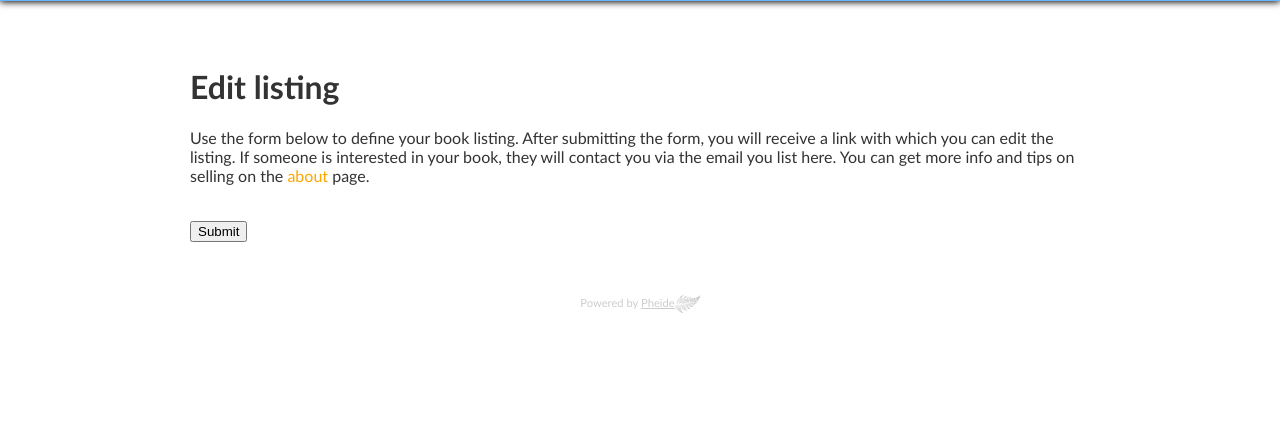
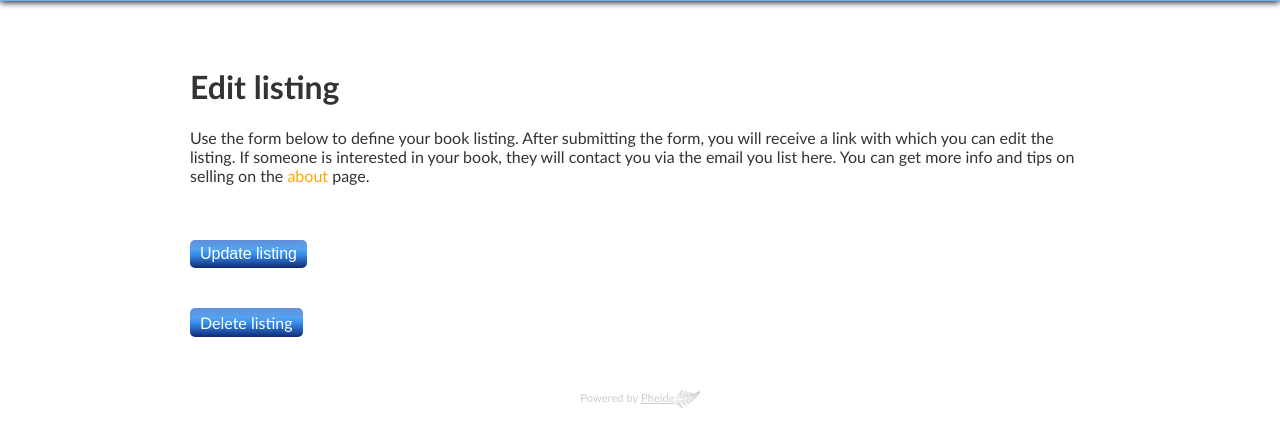
Before and after one commit to phoxicle/timboektu, a Django app: template timboektu/templates/edit.html in a window 1280 px wide. Shown: the part 109-556 px from the top of the page. Run offline with Django 3.2, Linux system fonts and the light colour scheme; tables that the repository leaves empty hold one stand-in row (values such as "Sample post"); the template is opened without the code that fills it: values that come from a table or form of the project are taken from there, most other values are stand-ins (such as "Sample title", 1, 10 or a date in 2020); parts of the project's set-up code (start-up, migrations or seed data) failed here and were passed over.

Commit message:
Adding delete page

```diff
--- a/timboektu/books/static/css/global.css
+++ b/timboektu/books/static/css/global.css
@@ -204,10 +204,14 @@ background: #eee;
 }
 
 a.button,
-div.button a {
+div.button a,
+input[type=submit] {
+	cursor: pointer;
+	font-size: 1em;
+	border: 0;
 	display: inline-block;
 	margin: 20px 0;
-	padding: 5px;
+	padding: 5px 10px;
 	border-radius: 5px;
 	color: white;
 	background: rgb(99,142,216); /* Old browsers */
@@ -221,7 +225,8 @@ div.button a {
 }
 
 a.button:hover,
-div.button a:hover {
+div.button a:hover,
+input[type=submit]:hover {
 background: rgb(254,204,177); /* Old browsers */
 background: -moz-linear-gradient(top, rgb(254,204,177) 0%, rgb(241,116,50) 50%, rgb(234,85,7) 51%, rgb(251,149,94) 100%); /* FF3.6+ */
 background: -webkit-gradient(linear, left top, left bottom, color-stop(0%,rgb(254,204,177)), color-stop(50%,rgb(241,116,50)), color-stop(51%,rgb(234,85,7)), color-stop(100%,rgb(251,149,94))); /* Chrome,Safari4+ */
--- a/timboektu/books/views.py
+++ b/timboektu/books/views.py
@@ -111,6 +111,12 @@ def confirm(request, post_hash):
         'post': p,
     })
 
+def delete(request):
+    post_hash = request.GET.get('hash')
+    p = get_object_or_404(Post, hash=post_hash)
+    p.delete()
+    return render(request, 'delete.html')
+
 def about(request):
     return render(request, 'about.html')
 
--- a/timboektu/templates/edit.html
+++ b/timboektu/templates/edit.html
@@ -3,6 +3,7 @@
 {% block title %} {% if post %} Edit listing {% else %} New listing {% endif %} {% endblock %}
 
 {% block main %}
+
 
 <p>
 Use the form below to define your book listing.
@@ -11,6 +12,7 @@ If someone is interested in your book, they will contact you via the email you l
 You can get more info and tips on selling on the
 <a href="{% url timboektu.books.views.about %}#selling">about</a> page.
 </p>
+
 <br/>
 
 {% if error_message %}<p><strong>{{ error_message }}</strong></p>{% endif %}
@@ -18,8 +20,11 @@ You can get more info and tips on selling on the
 <form method="post" action="">
 	{% csrf_token %}
     {{ form.as_p }}
-    <input type="submit" />
+    <input type="submit" value="Update listing"/>
 </form>
 
+{% if post %}
+	<div class="button"><a href="{% url timboektu.books.views.delete %}?hash={{ post.hash }}">Delete listing</a></p>
+{% endif %}
 
 {% endblock %}
--- a/timboektu/urls.py
+++ b/timboektu/urls.py
@@ -17,6 +17,7 @@ urlpatterns = patterns('',
     url(r'^about/$', 'timboektu.books.views.about'),
     url(r'^contribute/$', 'timboektu.books.views.contribute'),
     url(r'^post/confirm/(?P<post_hash>.+)/$', 'timboektu.books.views.confirm'),
+    url(r'^delete/$', 'timboektu.books.views.delete'),
 
     # Uncomment the admin/doc line below to enable admin documentation:
     # url(r'^admin/doc/', include('django.contrib.admindocs.urls')),
```
Also changed, not shown: timboektu/templates/delete.html (added, +9 -0 lines).
